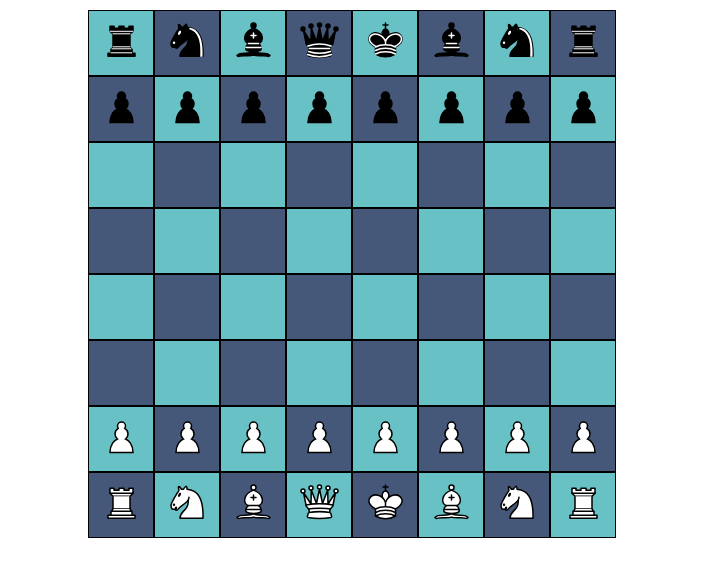
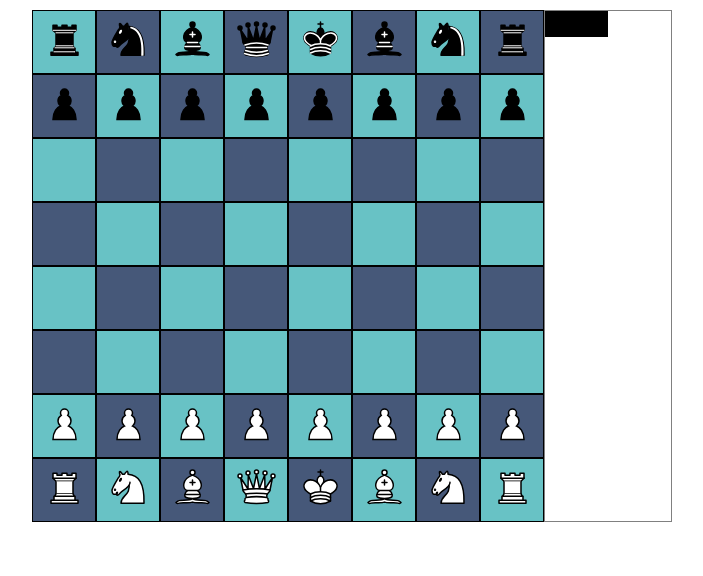
Before and after one commit to EoinF/chess-engine-algorithms, a React (Vite) app: page / in a window 1280 px wide. Shown: the top 576 px of the page, without its empty margins (288-991 px from the left). Built offline with nearby package versions, Linux system fonts and the light colour scheme.

Commit message:
Add basic eval and eval display bar

```diff
--- a/src/App.css
+++ b/src/App.css
@@ -1,7 +1,11 @@
 .app-container {
-  display: flex;
+  display: grid;
+  grid-template-columns: auto auto;
+  align-content: center;
   width: 100%;
   height: 100%;
   align-items: center;
   justify-content: center;
+
+  padding: 10px;
 }
--- a/src/App.tsx
+++ b/src/App.tsx
@@ -4,6 +4,8 @@ import { Board } from './Board';
 import { applyMove } from './gameLogic';
 import { king, type BoardCellState, type BoardState, type EmptyCell, type GameAction, type GamePiece } from './state';
 import { getLegalMovesAt } from './legalMoves';
+import { useEval } from './eval';
+import { Sidebar } from './Sidebar';
 
 const initialBoardCells: BoardCellState[] = [
   "RNBQKBNR",
@@ -48,6 +50,8 @@ function App() {
     return legalMovesBuilder;
   }, [boardState]);
 
+  const evalScore = useEval(boardState, legalMoves);
+
   const performMove = (action: GameAction) => {
     console.log(action.piece);
     console.log(action.from, "->", action.to);
@@ -57,6 +61,7 @@ function App() {
 
   return <div className="app-container">
     <Board boardState={boardState} legalMoves={legalMoves} performMove={performMove}/>
+    <Sidebar evalScore={evalScore}/>
   </div>;
 }
 
--- a/src/Board.css
+++ b/src/Board.css
@@ -1,7 +1,6 @@
 .board {
     display: grid;
     grid-template-columns: repeat(8, 1fr);
-    margin: 10px;
     color: white;
 }
 
--- /dev/null
+++ b/src/Sidebar.css
@@ -0,0 +1,35 @@
+.sidebar {
+    width: 128px;
+    height: 100%;
+    border: 1px solid grey;
+}
+
+.eval {
+    font-family: 'Trebuchet MS', 'Lucida Sans Unicode', 'Lucida Grande', 'Lucida Sans', Arial, sans-serif;
+    font-size: 22px;
+    color: white;
+    display: flex;
+    position: relative;
+    width: 100%;
+    justify-content: center;
+}
+
+.eval-bars {
+    mix-blend-mode: difference;
+    position: absolute;
+    display: flex;
+    left: 0;
+    right: 0;
+    top: 0;
+    bottom: 0;
+}
+
+.eval-white {
+    background: white;
+    transition: all 0.5s;
+}
+
+.eval-black {
+    background: black;
+    transition: all 0.5s;
+}
--- /dev/null
+++ b/src/Sidebar.tsx
@@ -0,0 +1,20 @@
+import './Sidebar.css';
+
+type SidebarProps = {
+    evalScore: number;
+};
+
+export const Sidebar = ({evalScore}: SidebarProps) => {
+    const evalRatio = Math.min(50 + 40 * (evalScore / 16), 99);
+    return <div className="sidebar">
+        <div className="eval">
+            <div className="eval-bars">
+                <div className="eval-white" style={{width: evalRatio + "%"}}/>
+                <div className="eval-black" style={{width: (100 - evalRatio) + "%"}}/>
+            </div>
+            <div className="eval-score">
+                {evalScore >= 0 && "+"}{evalScore}
+            </div>
+        </div>
+    </div>
+}
--- /dev/null
+++ b/src/eval.ts
@@ -0,0 +1,27 @@
+import { useEffect, useState } from "react";
+import { bishop, emptyCell, king, knight, pawn, queen, rook, type BoardState, type EmptyCell, type GamePiece } from "./state"
+
+const scoreMap: Record<GamePiece | EmptyCell, number> = {
+    [emptyCell]: 0,
+    [pawn]: 1,
+    [knight]: 3,
+    [bishop]: 3,
+    [rook]: 5,
+    [queen]: 9,
+    [king]: 0
+}
+
+const getBoardEval = (boardState: BoardState) => {
+    return boardState.cells.reduce<number>((acc, c) =>
+        acc + (c.isWhite ? 1 : -1) * scoreMap[c.piece]
+    , 0);
+}
+
+export const useEval = (boardState: BoardState, legalMoves: number[][]) => {
+    const [evalScore, setEval] = useState(0);
+    useEffect(() => {
+        setEval(getBoardEval(boardState));
+    }, [boardState]);
+
+    return evalScore;
+}
--- a/src/index.css
+++ b/src/index.css
@@ -61,6 +61,10 @@ body {
   height:100%;
 }
 
+* {
+    box-sizing: border-box;
+}
+
 h1,
 h2 {
   font-family: var(--heading);
```
Also changed, not shown: src/Board.tsx (line endings or trailing spaces).
